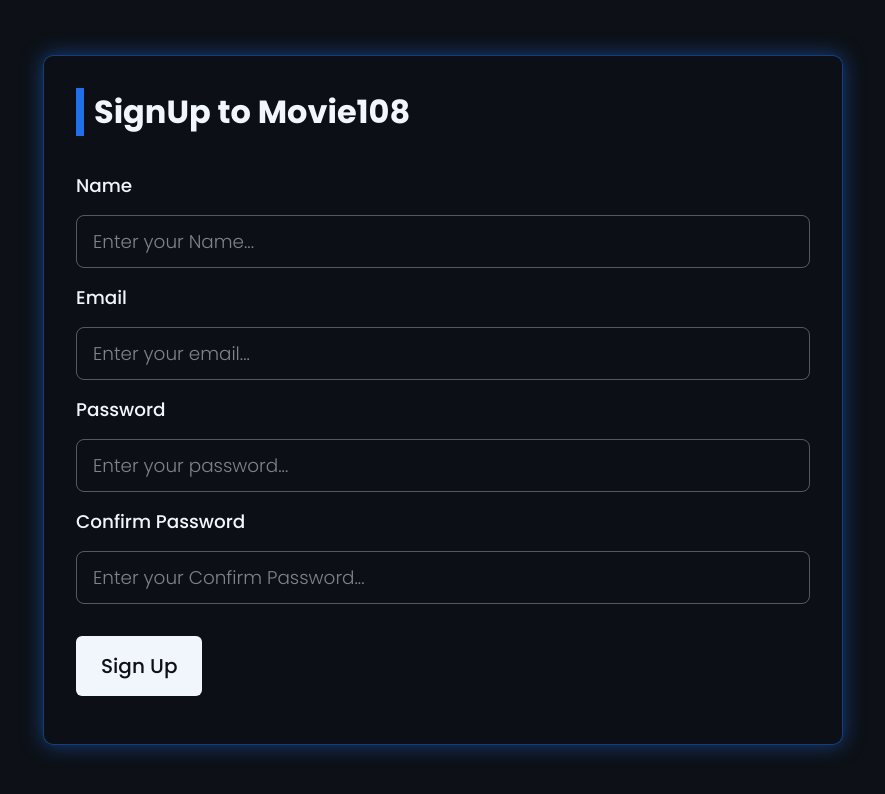
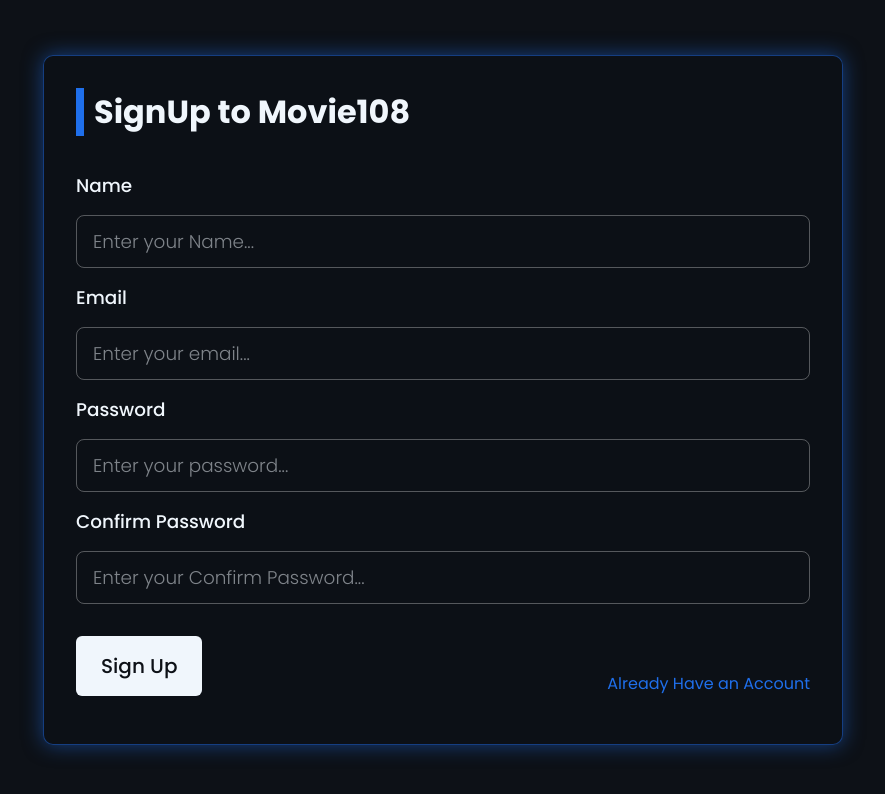
Before and after one commit to devsubid/Movie108, a React (Create React App) app: page /signup in a window 1280 px wide. Shown: the top 794 px of the page, without its empty margins (197-1082 px from the left). Built offline with nearby package versions, Linux system fonts and the light colour scheme.

Commit message:
Refractor `CSS`

```diff
--- a/src/App.css
+++ b/src/App.css
@@ -1,38 +1,18 @@
-.App {
-  text-align: center;
+.button__container {
+  width: 100%;
+  display: flex;
+  align-items: center;
+  justify-content: space-between;
 }
 
-.App-logo {
-  height: 40vmin;
-  pointer-events: none;
+:is(.login__container, .signUp__container) .button__container  a {
+  align-self: flex-end;
+  color: rgb(var(--primary-color));
+  text-decoration: none;
+  text-align: right;
 }
 
-@media (prefers-reduced-motion: no-preference) {
-  .App-logo {
-    animation: App-logo-spin infinite 20s linear;
-  }
+:is(.login__container, .signUp__container) .button__container  a:hover {
+  text-decoration: underline;
+  text-align: right;
 }
-
-.App-header {
-  background-color: #282c34;
-  min-height: 100vh;
-  display: flex;
-  flex-direction: column;
-  align-items: center;
-  justify-content: center;
-  font-size: calc(10px + 2vmin);
-  color: white;
-}
-
-.App-link {
-  color: #61dafb;
-}
-
-@keyframes App-logo-spin {
-  from {
-    transform: rotate(0deg);
-  }
-  to {
-    transform: rotate(360deg);
-  }
-}
--- a/src/pages/Login/Login.css
+++ b/src/pages/Login/Login.css
@@ -27,21 +27,3 @@
   border-left: 0.5rem solid rgb(var(--primary-color));
   padding-left: 0.625rem;
 }
-
-.button__container{
-  width: 100%;
-  display: flex;
-  align-items: center;
-  justify-content: space-between;
-}
-
-.login__container .button__container a{
-  align-self: flex-end;
-  color:  rgb(var(--primary-color));
-  text-decoration: none;
-}
-
-.login__container .button__container a:hover{
-  color:  rgb(var(--primary-color));
-  text-decoration: underline;
-}
--- a/src/pages/SignUp/SignUp.jsx
+++ b/src/pages/SignUp/SignUp.jsx
@@ -1,5 +1,6 @@
 import "./SignUp.css";
 import React, { useState } from "react";
+import { Link } from "react-router-dom";
 
 function SignUp() {
   const [status, setStatus] = useState("");
@@ -20,6 +21,7 @@
       console.log("proceed to sign up");
     }
   };
+
   return (
     <div className="container">
       <div className="signUp">
@@ -90,9 +92,14 @@
                 {status}
               </span>
             </div>
-            <button type="submit" className="login__signUpButton">
-              Sign Up
-            </button>
+            <div className="button__container">
+              <button type="submit" className="login__signInButton">
+                Sign Up
+              </button>
+              <Link to="/login">
+                <span>Already Have an Account</span>
+              </Link>
+            </div>
           </form>
         </div>
       </div>
```
